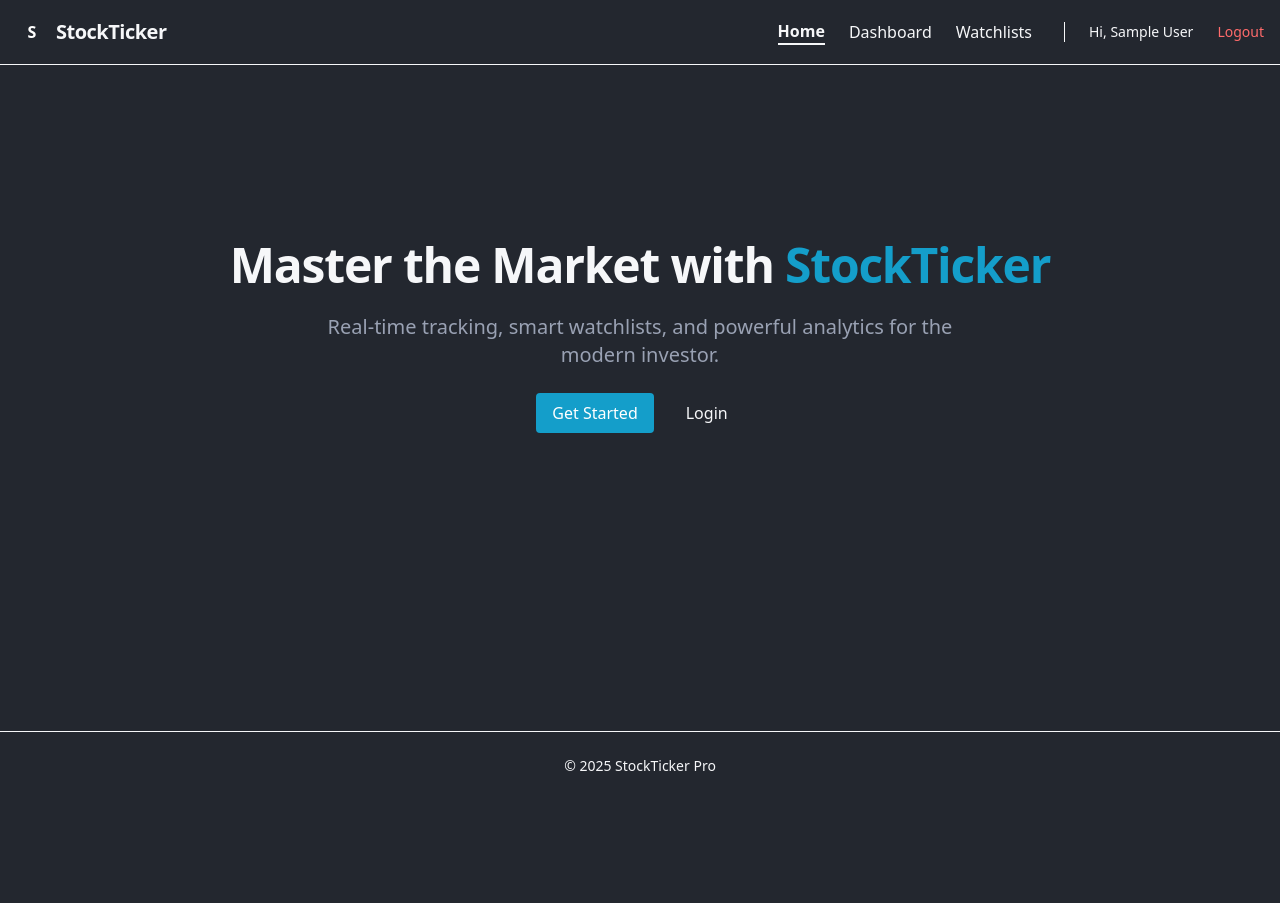
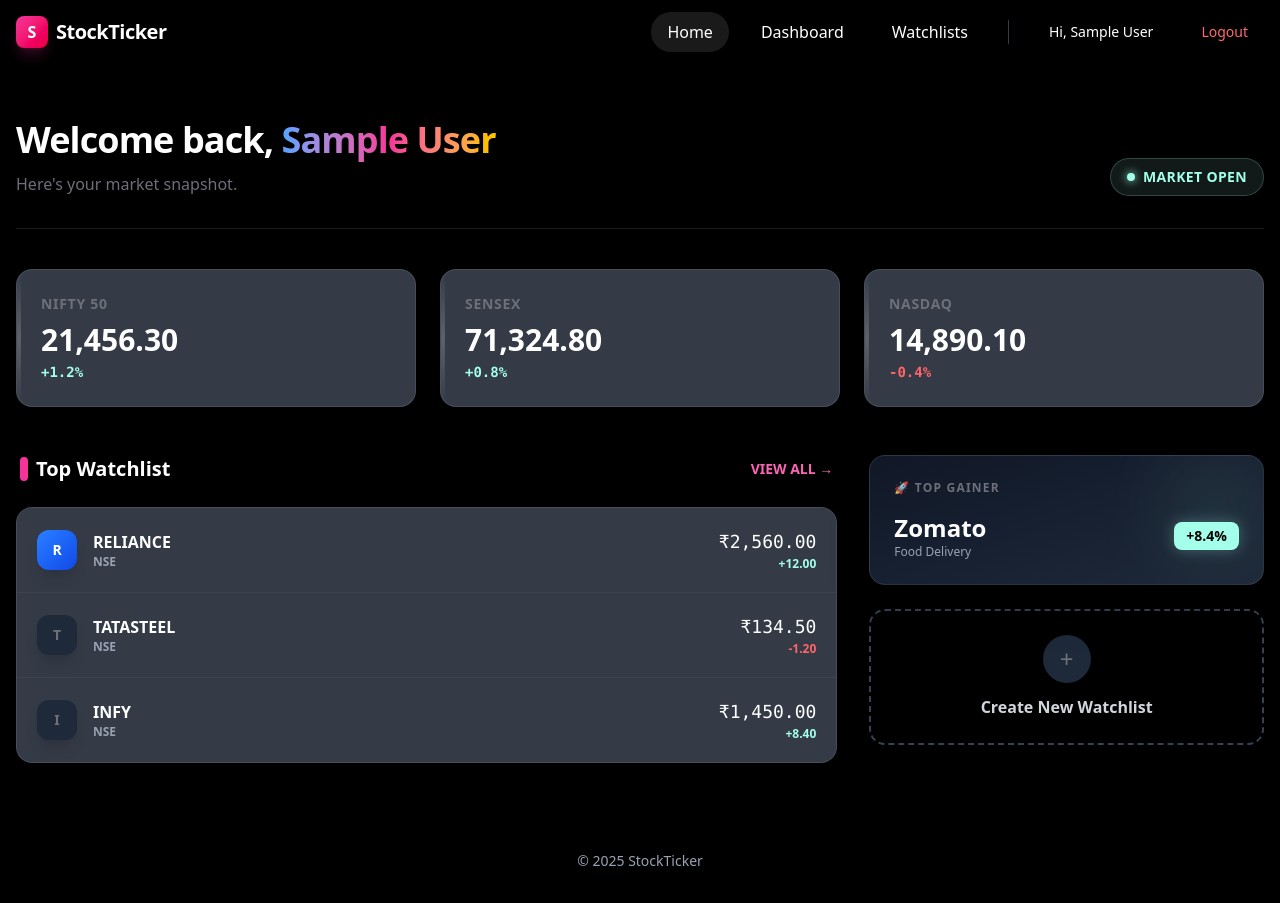
Before and after one commit to HarshRaj797864/stockTicker, a React (Vite) app in the folder client/: page / in a window 1280 px wide. Before the commit the page ends 800 px from the top, so only its background shows below. Built offline with nearby package versions, Linux system fonts and the light colour scheme; sample sign-in values are in the browser's storage.

Commit message:
style: Design HomePage

```diff
--- a/client/src/index.css
+++ b/client/src/index.css
@@ -2,6 +2,17 @@
 
 /* Add this AFTER @import "tailwindcss"; in your index.css */
 /* COLORS ONLY - No layout changes */
+
+/* Text selection color */
+::selection {
+  background-color: rgba(255, 255, 255, 0.2) !important;
+  color: #ffffff !important;
+}
+
+::-moz-selection {
+  background-color: rgba(255, 255, 255, 0.2) !important;
+  color: #ffffff !important;
+}
 
 :root {
   /* React.dev exact colors */
--- a/client/src/pages/HomePage.jsx
+++ b/client/src/pages/HomePage.jsx
@@ -1,24 +1,171 @@
 import React from "react";
 import { Link } from "react-router-dom";
 import { Button } from "../shared/ui/Button";
+import { useAuth } from "../app/AuthContext";
 
 export const HomePage = () => {
+  const { user } = useAuth();
+
+  // --- STATE 1: LOGGED OUT (Your existing Landing Page) ---
+  if (!user) {
     return (
-    <div className="flex flex-col items-center justify-center min-h-[60vh] text-center space-y-6">
-      <h1 className="text-5xl font-extrabold text-gray-900 tracking-tight">
-        Master the Market with <span className="text-blue-600">StockTicker</span>
+      <div className="relative flex flex-col items-center justify-center min-h-[70vh] text-center space-y-8 overflow-hidden">
+        <div className="absolute top-1/2 left-1/2 -translate-x-1/2 -translate-y-1/2 w-[500px] h-[500px] bg-purple-600/20 blur-[100px] rounded-full -z-10 pointer-events-none" />
+
+        <h1 className="text-6xl md:text-7xl font-extrabold tracking-tight text-gray-300 drop-shadow-sm">
+          Master the Market with <br />
+          <span className="text-transparent bg-clip-text bg-gradient-to-r from-blue-400 via-pink-500 to-yellow-400">
+            StockTicker
+          </span>
         </h1>
-      <p className="text-xl text-gray-500 max-w-2xl">
-        Real-time tracking, smart watchlists, and powerful analytics for the modern investor.
+
+        <p className="text-xl text-[#A3FFEA] max-w-2xl leading-relaxed font-medium tracking-wide">
+          Real-time tracking, smart watchlists, and powerful analytics for the
+          modern investor.
         </p>
-      <div className="flex gap-4">
+
+        <div className="flex flex-col sm:flex-row gap-4 pt-4">
           <Link to="/register">
-          <Button size="lg">Get Started</Button>
+            <Button
+              size="lg"
+              className="cursor-pointer !bg-gray-700 !text-white hover:!bg-gray-600 transition-all rounded-lg px-8 py-4 font-bold text-lg"
+            >
+              Get Started
+            </Button>
           </Link>
+
           <Link to="/login">
-          <Button variant="outline" size="lg">Login</Button>
+            <Button
+              size="lg"
+              className="cursor-pointer !bg-gray-700 !text-white hover:!bg-gray-600 transition-all rounded-lg px-8 py-4 font-bold text-lg"
+            >
+              Login
+            </Button>
           </Link>
         </div>
       </div>
     );
+  }
+
+  // --- STATE 2: LOGGED IN ("At a Glance" Command Center) ---
+  return (
+    <div className="relative space-y-10 animate-in fade-in duration-500 min-h-[60vh] py-6">
+
+      {/* 1. BACKGROUND GLOW (Added here to match the Landing Page vibe) */}
+      <div className="absolute top-0 right-0 w-[400px] h-[400px] bg-blue-600/10 blur-[120px] rounded-full -z-10 pointer-events-none" />
+      <div className="absolute bottom-0 left-0 w-[400px] h-[400px] bg-pink-600/10 blur-[120px] rounded-full -z-10 pointer-events-none" />
+
+      {/* 2. HEADER */}
+      <div className="flex items-end justify-between border-b border-white/10 pb-8">
+        <div>
+          <h1 className="text-4xl font-extrabold text-white tracking-tight">
+            Welcome back, <br className="md:hidden"/>
+            {/* Gradient Name */}
+            <span className="text-transparent bg-clip-text bg-gradient-to-r from-blue-400 via-pink-500 to-yellow-400">
+              {user.name || "Trader"}
+            </span>
+          </h1>
+          <p className="text-gray-400 mt-3 font-medium">Here's your market snapshot.</p>
+        </div>
+
+        {/* Market Status Pill */}
+        <div className="hidden md:block text-right">
+          <div className="inline-flex items-center gap-2 px-4 py-2 rounded-full bg-[#A3FFEA]/10 border border-[#A3FFEA]/20">
+            <span className="w-2 h-2 rounded-full bg-[#A3FFEA] animate-pulse shadow-[0_0_10px_#A3FFEA]"></span>
+            <span className="text-[#A3FFEA] font-bold text-sm tracking-wide">MARKET OPEN</span>
+          </div>
+        </div>
+      </div>
+
+      {/* 3. MINI TICKER CARDS (Glass Effect) */}
+      <div className="grid grid-cols-1 md:grid-cols-3 gap-6">
+        {[
+          { name: "NIFTY 50", value: "21,456.30", change: "+1.2%", isPositive: true },
+          { name: "SENSEX", value: "71,324.80", change: "+0.8%", isPositive: true },
+          { name: "NASDAQ", value: "14,890.10", change: "-0.4%", isPositive: false },
+        ].map((index) => (
+          <div key={index.name} className="relative group overflow-hidden p-6 rounded-2xl bg-white/5 border border-white/10 backdrop-blur-md hover:bg-white/10 transition-all cursor-pointer">
+            <div className="absolute top-0 left-0 w-1 h-full bg-gradient-to-b from-transparent via-white/20 to-transparent group-hover:via-pink-500/50 transition-all"></div>
+            <div className="text-gray-400 text-sm font-bold tracking-wider">{index.name}</div>
+            <div className="text-3xl font-bold text-white mt-2">{index.value}</div>
+            <div className={`text-sm mt-1 font-mono font-bold ${index.isPositive ? 'text-[#A3FFEA]' : 'text-red-400'}`}>
+              {index.change}
+            </div>
+          </div>
+        ))}
+      </div>
+
+      {/* 4. MAIN CONTENT GRID */}
+      <div className="grid grid-cols-1 lg:grid-cols-3 gap-8 mt-12">
+
+        {/* Left: Watchlist */}
+        <div className="lg:col-span-2 space-y-6">
+          <div className="flex items-center justify-between px-1">
+            <h2 className="text-xl font-bold text-white flex items-center gap-2">
+              <span className="w-2 h-6 bg-pink-500 rounded-full"></span>
+              Top Watchlist
+            </h2>
+            <Link to="/watchlists" className="text-sm font-bold text-pink-400 hover:text-pink-300 transition-colors">
+              VIEW ALL &rarr;
+            </Link>
+          </div>
+
+          <div className="bg-white/5 border border-white/10 rounded-2xl overflow-hidden backdrop-blur-sm">
+            {[
+              { symbol: "RELIANCE", price: "2,560.00", change: "+12.00", isPos: true },
+              { symbol: "TATASTEEL", price: "134.50", change: "-1.20", isPos: false },
+              { symbol: "INFY", price: "1,450.00", change: "+8.40", isPos: true },
+            ].map((stock, i) => (
+              <div key={stock.symbol} className="flex items-center justify-between p-5 border-b border-white/5 last:border-0 hover:bg-white/5 transition-colors group">
+                <div className="flex items-center gap-4">
+                  <div className={`w-10 h-10 rounded-xl flex items-center justify-center font-bold text-sm shadow-lg ${i === 0 ? 'bg-gradient-to-br from-blue-500 to-blue-700 text-white' : 'bg-gray-800 text-gray-400'}`}>
+                    {stock.symbol[0]}
+                  </div>
+                  <div>
+                    <div className="font-bold text-white group-hover:text-pink-400 transition-colors">{stock.symbol}</div>
+                    <div className="text-xs text-gray-500 font-bold">NSE</div>
+                  </div>
+                </div>
+                <div className="text-right">
+                  <div className="font-mono text-white text-lg">₹{stock.price}</div>
+                  <div className={`text-xs font-bold ${stock.isPos ? 'text-[#A3FFEA]' : 'text-red-400'}`}>
+                    {stock.change}
+                  </div>
+                </div>
+              </div>
+            ))}
+          </div>
+        </div>
+
+        {/* Right: Actions */}
+        <div className="space-y-6">
+           {/* Top Gainer Widget */}
+           <div className="p-6 rounded-2xl bg-gradient-to-br from-gray-900 to-gray-800 border border-white/10 shadow-2xl relative overflow-hidden">
+              <div className="absolute top-0 right-0 w-24 h-24 bg-[#A3FFEA]/10 blur-[40px] rounded-full"></div>
+              <h3 className="text-gray-400 text-xs font-bold uppercase tracking-widest mb-4">🚀 Top Gainer</h3>
+              <div className="flex items-center justify-between relative z-10">
+                <div>
+                  <div className="text-2xl font-bold text-white">Zomato</div>
+                  <div className="text-xs text-gray-500 font-medium">Food Delivery</div>
+                </div>
+                <div className="bg-[#A3FFEA] text-black px-3 py-1 rounded-lg text-sm font-extrabold shadow-[0_0_15px_rgba(163,255,234,0.3)]">
+                  +8.4%
+                </div>
+              </div>
+           </div>
+
+           {/* Quick Action Button */}
+           <Link to="/watchlists" className="block group">
+            <div className="h-full p-6 rounded-2xl border-2 border-dashed border-gray-700 hover:border-pink-500 hover:bg-pink-500/5 transition-all cursor-pointer flex flex-col items-center justify-center text-center gap-3">
+                <div className="w-12 h-12 rounded-full bg-gray-800 group-hover:bg-pink-500 group-hover:text-white group-hover:shadow-[0_0_20px_rgba(236,72,153,0.5)] flex items-center justify-center text-gray-400 transition-all text-2xl font-light">
+                  +
+                </div>
+                <div className="text-gray-300 font-bold group-hover:text-white">Create New Watchlist</div>
+            </div>
+           </Link>
+        </div>
+
+      </div>
+    </div>
+  );
 };
--- a/client/src/widgets/Layout.jsx
+++ b/client/src/widgets/Layout.jsx
@@ -4,15 +4,17 @@ import { Navbar } from "./Navbar";
 
 export const Layout = () => {
   return (
-    <div className="min-h-screen bg-base-200 flex flex-col">
+
+    <div className="min-h-screen bg-black text-white flex flex-col selection:bg-pink-500 selection:text-white">
       <Navbar />
 
-      <main className="flex-1 w-full max-w-7xl mx-auto px-4 py-8">
+      <main className="flex-1 w-full max-w-7xl mx-auto px-4 py-8 relative">
         <Outlet />
       </main>
 
-      <footer className="py-6 text-center text-base-content/60 text-sm border-t">
-        © 2025 StockTicker Pro
+
+      <footer className="py-8 text-center text-gray-600 text-sm">
+        © 2025 StockTicker
       </footer>
     </div>
   );
--- a/client/src/widgets/Navbar.jsx
+++ b/client/src/widgets/Navbar.jsx
@@ -6,25 +6,25 @@ export const Navbar = () => {
   const { user, logout } = useAuth();
 
   const navLinkClass = ({ isActive }) =>
-    `transition-colors duration-200 ${
+    `transition-all duration-200 font-medium px-4 py-2 rounded-full cursor-pointer ${
       isActive
-        ? "text-primary font-semibold border-b-2 border-primary"
-        : "text-base-content/70 hover:text-primary"
+        ? "text-white !bg-white/10"
+        : "text-white !bg-transparent hover:!bg-white/10"
     }`;
 
   return (
-    <nav className="relative z-50 bg-base-100 border-b border-base-300">
+    <nav className="sticky top-0 z-50 bg-black/50 backdrop-blur-md">
       <div className="max-w-7xl mx-auto px-4 h-16 flex items-center justify-between">
-        <Link to="/" className="flex items-center gap-2">
-          <div className="w-8 h-8 bg-primary rounded-lg flex items-center justify-center text-white font-bold">
+        <Link to="/" className="flex items-center gap-2 group cursor-pointer">
+          <div className="w-8 h-8 bg-gradient-to-br from-pink-500 to-rose-600 rounded-lg flex items-center justify-center text-white font-bold group-hover:scale-110 transition-transform shadow-lg shadow-pink-500/20">
             S
           </div>
-          <span className="text-xl font-bold text-base-content tracking-tight">
+          <span className="text-xl font-bold text-white tracking-tight">
             StockTicker
           </span>
         </Link>
 
-        <div className="flex items-center gap-6">
+        <div className="flex items-center gap-2 md:gap-4">
           <NavLink to="/" className={navLinkClass}>
             Home
           </NavLink>
@@ -39,15 +39,18 @@ export const Navbar = () => {
                 Watchlists
               </NavLink>
 
+              <div className="h-6 w-px bg-white/20 mx-2 hidden md:block"></div>
+
               <Link
                 to="/profile"
-                className="text-sm text-base-content/80 hidden md:block border-l pl-6 ml-2 hover:text-primary transition"
+                className="text-sm font-medium text-white hidden md:block hover:!bg-white/10 !bg-transparent px-4 py-2 rounded-full transition cursor-pointer"
               >
                 Hi, {user.name || user.email}
               </Link>
+
               <button
                 onClick={logout}
-                className="text-sm font-medium text-red-600 hover:text-red-700"
+                className="cursor-pointer text-sm font-medium text-red-500 hover:!bg-red-500/10 hover:text-red-400 !bg-transparent px-4 py-2 rounded-full transition-colors"
               >
                 Logout
               </button>
```
Also changed, not shown: client/src/features/watchlist/ui/AddToWatchlistButton.jsx (+5 -4 lines). Lines whose indentation alone changed are shown as unchanged.
